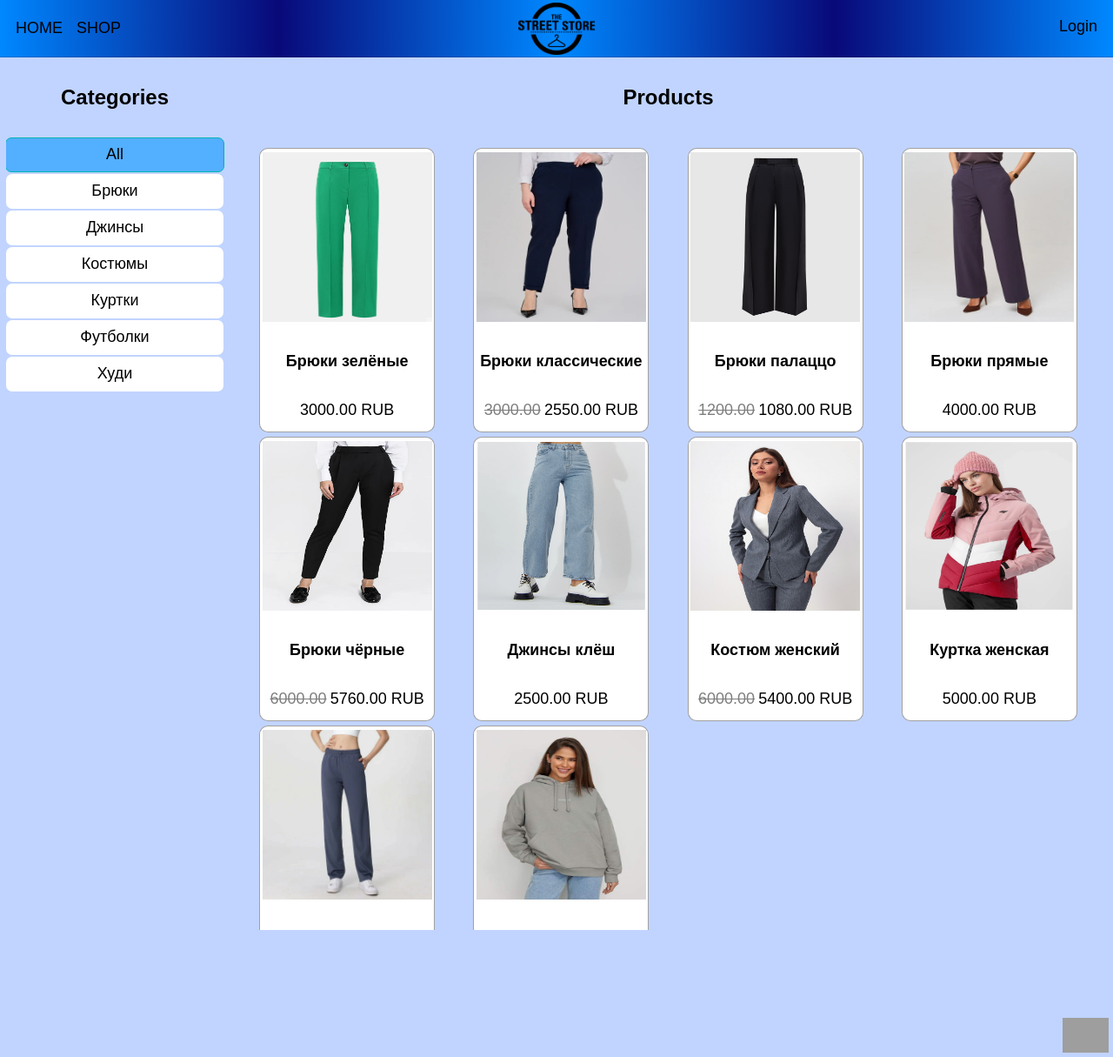
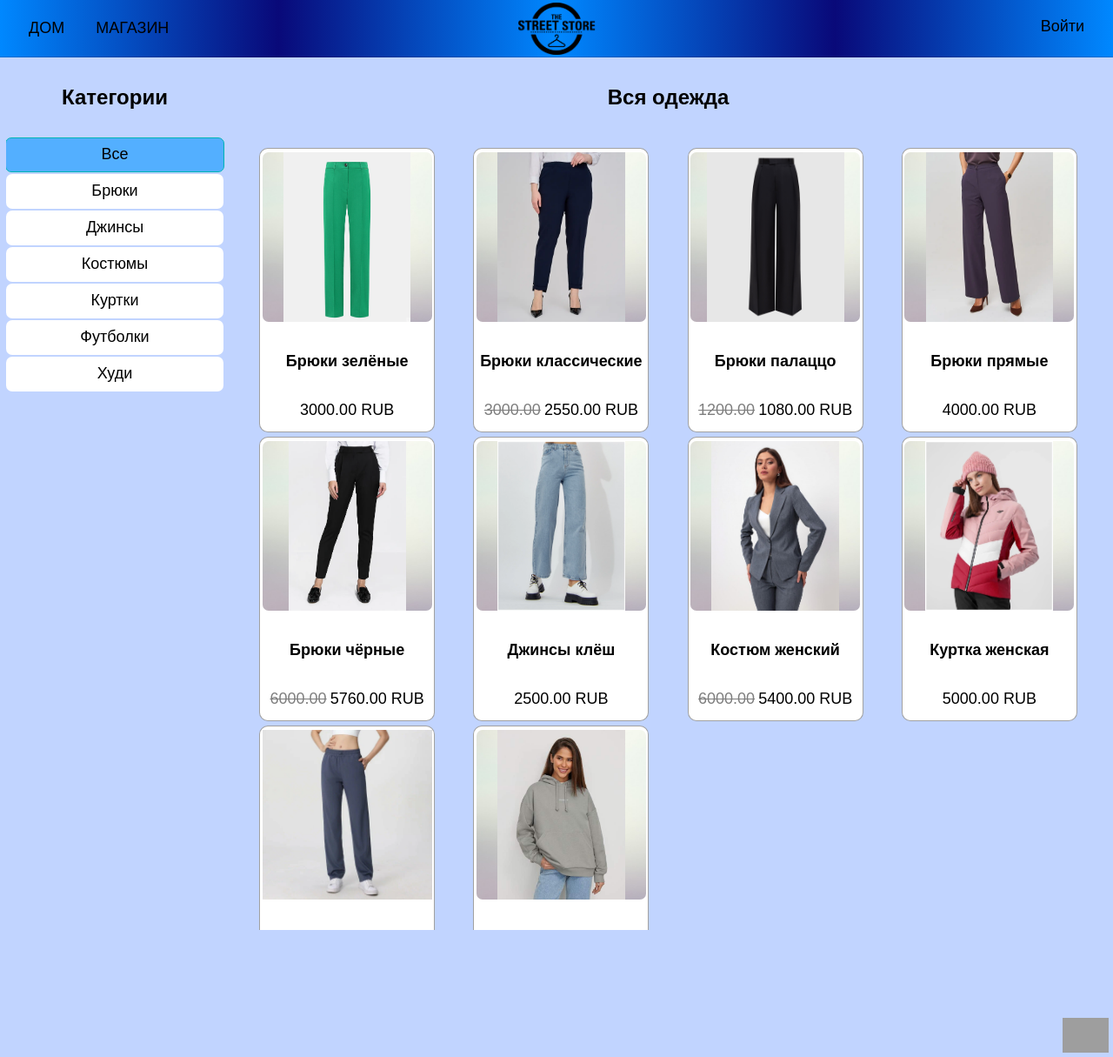
Before and after one commit to myshyak5/-project_site, a Django app: page /shop/ in a window 1280 px wide. Shown: the whole page at 87% size. Run offline with Django 5.2, Linux system fonts and the light colour scheme; data comes from the database, SQL or seed files in the repository; both versions use the stored data as it was after the commit; grey boxes are pictures that could not be loaded.

Commit message:
base.css index.html

```diff
--- a/eshop/main/static/css/base.css
+++ b/eshop/main/static/css/base.css
@@ -70,7 +70,7 @@
     align-items: center;
     position: relative;
     margin: 0 auto;
-    padding: 0 15px;
+    padding: 0 30px;
 }
 .header-div a:hover{
     text-shadow: var(--text-shadow);
@@ -94,7 +94,7 @@
 }
 .header-list {
     display: flex;
-    gap: 10px;
+    gap: 30px;
     text-transform: uppercase;
 }
 .nav-a {
@@ -126,6 +126,22 @@
     left: 50%;
     top: 50%;
 }
+.item-card {
+    display: flex;
+    flex-direction: column;
+    justify-content: center;
+    align-items: center;
+    width: 200px;
+    height: 325px;
+    border: 1px solid rgba(0, 0, 0, 0.37);
+    border-radius: 10px;
+    transition: all 0.3s linear;
+    background-color: white;
+}
+.item-card:hover {
+    transform: scale(1.05);
+    box-shadow: var(--box-shadow);
+}
 .home-card {
     display: flex;
     flex-direction: column;
@@ -142,7 +158,26 @@
     transform: scale(1.05);
     box-shadow: var(--box-shadow);
 }
+.div-img {
+    position: relative;
+    display: flex;
+    justify-content: center;
+    align-items: center;
+    width: 195px;
+    height: 195px;
+}
+.empty-img {
+    position: relative;
+    width: 195px;
+    height: 195px;
+    border-radius: 7px;
+}
 .card-img {
+    position: absolute;
+    width: auto;
+    height: 195px;
+}
+.home-card-img {
     width: 195px;
     height: 195px;
 }
--- a/eshop/main/templates/main/base.html
+++ b/eshop/main/templates/main/base.html
@@ -19,15 +19,15 @@
             <nav class="header-nav">
                 <ul class="header-list">
                     <li>
-                        <a href="/" class="nav-a">Home</a>
+                        <a href="/" class="nav-a">Дом</a>
                     </li>
                     <li>
-                        <a href="/shop" class="nav-a">Shop</a>
+                        <a href="/shop" class="nav-a">Магазин</a>
                     </li>
                 </ul>
             </nav>
             <div class="header-profile">
-                <a href="/admin" class="login-button">Login</a>
+                <a href="/admin" class="login-button">Войти</a>
             </div>
         </div>
     </header>
--- a/eshop/main/templates/main/product/list.html
+++ b/eshop/main/templates/main/product/list.html
@@ -6,13 +6,18 @@
 {% block content %}
     <div class="llist">
         <div class="sidebar">
-            <h4>Categories</h4>
+            <h4>Категории</h4>
             <ul>
                 <li>
                     <a href="{% if gender == 'female' %}{% url 'main:product_list_women' %}
                     {% elif gender == 'male' %}{% url 'main:product_list_men' %}
                     {% else %}{% url 'main:product_list' %}{% endif %}">
-                        <div {% if not category %}class="selected"{% endif %}>All</div>
+                        <div {% if not category %}class="selected"{% endif %}>
+                            {% if gender == 'female' %}Женская одежда
+                            {% elif gender == 'male' %}Мужская одежда
+                            {% else %}Все
+                            {% endif %}
+                        </div>
                     </a>
                 </li>
                 {% for c in categories %}
@@ -28,14 +33,17 @@
         </div>
         <div class="main">
             <div class="main-title">
-                {% if category %}<h4>{{ category.name }}</h4>{% else %}<h4>Products</h4>{% endif %}
+                {% if category %}<h4>{{ category.name }}</h4>{% else %}<h4>Вся одежда</h4>{% endif %}
             </div>
             <div class="product-list">
                 <div class="items">
                     {% for product in products %}
                         <div class="item">
-                            <a href="{{ product.get_absolute_url }}" class="home-card">
-                                <img src="{% if product.image %}{{ product.image.url }}{% else %}{% static 'img/no_image.png' %}{% endif %}" alt="" class="card-img">
+                            <a href="{{ product.get_absolute_url }}" class="item-card">
+                                <div class="div-img">
+                                    <img src="{% if product.image %}{% static 'img/grey_back.jpg' %}{% endif %}" alt="" class="empty-img">
+                                    <img src="{% if product.image %}{{ product.image.url }}{% else %}{% static 'img/no_image.png' %}{% endif %}" alt="" class="card-img">
+                                </div>
                                 <h5 class="title-card">{{ product.name }}</h5>
                                 {% if product.discount %}
                                     <div class="cart_discount">
```
Also changed, not shown: eshop/main/templates/main/index/index.html (+4 -4 lines), eshop/main/templates/main/product/detail.html (+7 -7 lines), eshop/db.sqlite3, eshop/main/static/img/grey_back.jpg (added), eshop/media/products/2025/07/07/1.webp (added), eshop/media/products/2025/07/07/1007208766.jfif (added), eshop/media/products/2025/07/07/11111222.jpg (added), eshop/media/products/2025/07/07/12121.webp (added), eshop/media/products/2025/07/07/123123123123.webp (added), eshop/media/products/2025/07/07/1231231313.jpg (added), eshop/media/products/2025/07/07/12312313131312312321.jpg (added), eshop/media/products/2025/07/07/1231231313_9noKGW4.jpg (added), eshop/media/products/2025/07/07/2222333.webp (added), eshop/media/products/2025/07/07/4444.webp (added), 2 more files.
